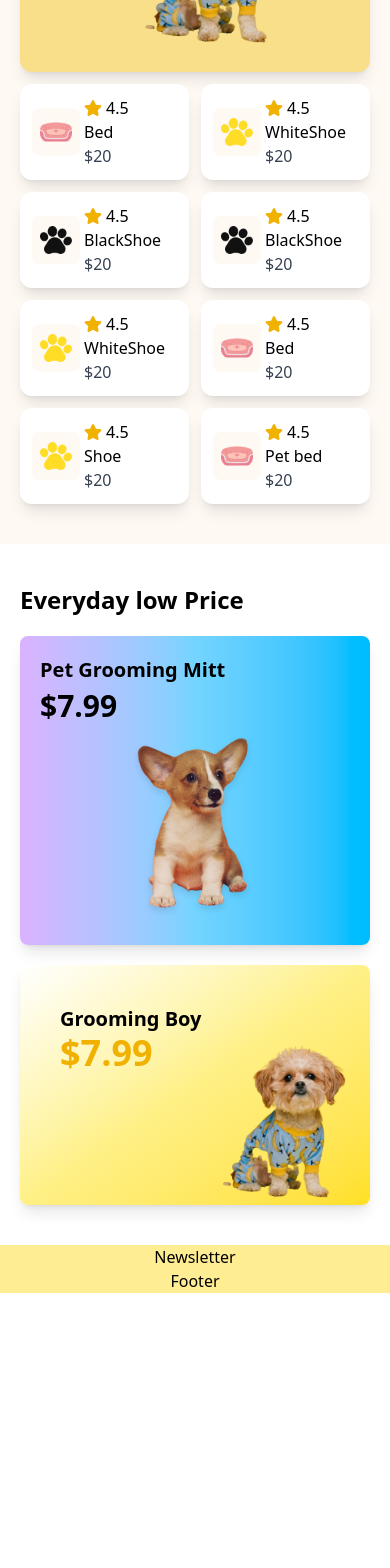
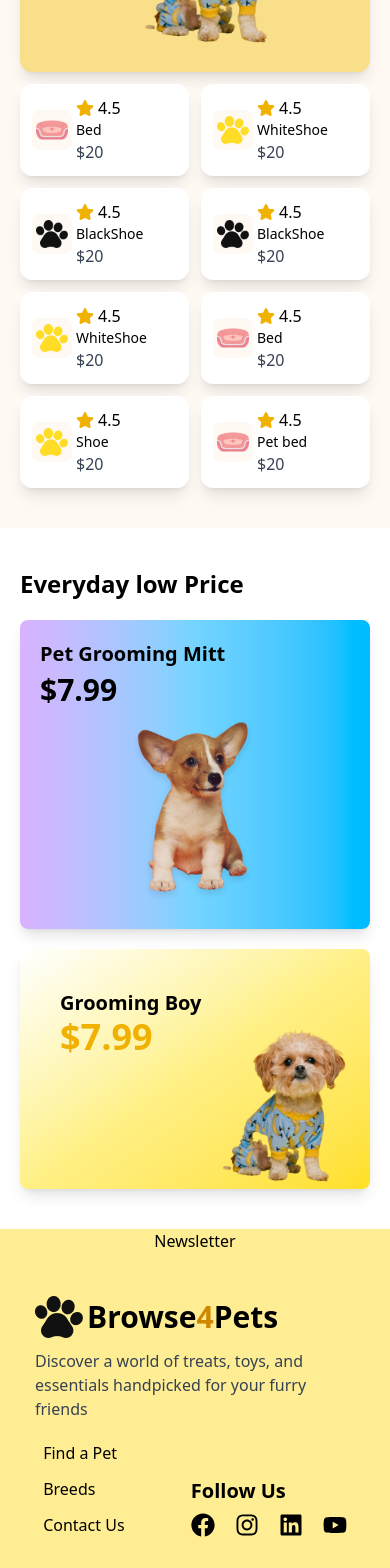
Before and after one commit to mrirakib04/landing-page-7, a React (Vite) app: page / in a window 390 px wide. Shown: the part 1620-3188 px from the top of the page. Before the commit the page ends 2913 px from the top, so only its background shows below. Built offline with nearby package versions, Linux system fonts and the light colour scheme.

Commit message:
footer added

```diff
--- a/src/components/Footer.jsx
+++ b/src/components/Footer.jsx
@@ -1,5 +1,73 @@
+import { FaFacebook, FaInstagram, FaLinkedin, FaYoutube } from "react-icons/fa";
+import footerLogo from "./../assets/img/logo-footer.png";
+
 const Footer = () => {
-  return <div>Footer</div>;
+  return (
+    <div className="w-full md:px-10 px-5 md:py-20 py-10 flex items-end gap-5 justify-around flex-wrap">
+      <div className="flex flex-col items-start gap-2">
+        <div className="flex items-center gap-1">
+          <img src={footerLogo} alt="footerLogo" />
+          <h2 className="flex items-center text-3xl font-semibold">
+            Browse<p className="text-yellow-600">4</p>Pets
+          </h2>
+        </div>
+        <p className="text-base max-w-80 text-gray-700">
+          Discover a world of treats, toys, and essentials handpicked for your
+          furry friends
+        </p>
+      </div>
+      <ul className="flex flex-col items-start gap-3 font-medium">
+        <li>
+          <a className="hover:text-yellow-700 duration-300" href="#FindPet">
+            Find a Pet
+          </a>
+        </li>
+        <li>
+          <a className="hover:text-yellow-700 duration-300" href="#Breeds">
+            Breeds
+          </a>
+        </li>
+        <li>
+          <a className="hover:text-yellow-700 duration-300" href="#Contact">
+            Contact Us
+          </a>
+        </li>
+      </ul>
+      <div className="flex flex-col items-start gap-2">
+        <h3 className="text-xl font-semibold">Follow Us</h3>
+        <div className="flex items-center gap-5 text-2xl text-black">
+          <a
+            href=""
+            className="hover:text-blue-700 duration-300"
+            target="_blank"
+          >
+            <FaFacebook></FaFacebook>
+          </a>
+          <a
+            href=""
+            className="hover:text-pink-700 duration-300"
+            target="_blank"
+          >
+            <FaInstagram></FaInstagram>
+          </a>
+          <a
+            href=""
+            className="hover:text-sky-700 duration-300"
+            target="_blank"
+          >
+            <FaLinkedin></FaLinkedin>
+          </a>
+          <a
+            href=""
+            className="hover:text-red-700 duration-300"
+            target="_blank"
+          >
+            <FaYoutube></FaYoutube>
+          </a>
+        </div>
+      </div>
+    </div>
+  );
 };
 
 export default Footer;
--- a/src/components/Trending.jsx
+++ b/src/components/Trending.jsx
@@ -29,7 +29,7 @@ const Trending = () => {
         </div>
         <div className="p-3 col-span-1 bg-white rounded-xl shadow-lg flex items-center gap-1">
           <img
-            className="md:max-h-16 max-h-12 h-full md:max-w-16 max-w-12 w-full object-cover sm:p-3 p-2 rounded-lg bg-[#FFF9F4]"
+            className="md:max-h-16 max-h-10 h-full md:max-w-16 max-w-10 w-full object-cover sm:p-3 p-1 rounded-lg bg-[#FFF9F4]"
             src={bed}
             alt="bed"
           />
@@ -38,13 +38,13 @@ const Trending = () => {
               <FaStar className="text-lg text-yellow-500"></FaStar>
               4.5
             </p>
-            <h4 className="md:text-lg text-base font-medium">Bed</h4>
+            <h4 className="md:text-lg text-sm font-medium">Bed</h4>
             <p className="font-medium text-gray-700">$20</p>
           </div>
         </div>
         <div className="p-3 col-span-1 bg-white rounded-xl shadow-lg flex items-center gap-1">
           <img
-            className="md:max-h-16 max-h-12 h-full md:max-w-16 max-w-12 w-full object-cover sm:p-3 p-2 rounded-lg bg-[#FFF9F4]"
+            className="md:max-h-16 max-h-10 h-full md:max-w-16 max-w-10 w-full object-cover sm:p-3 p-1 rounded-lg bg-[#FFF9F4]"
             src={BlackShoe}
             alt="BlackShoe"
           />
@@ -53,13 +53,13 @@ const Trending = () => {
               <FaStar className="text-lg text-yellow-500"></FaStar>
               4.5
             </p>
-            <h4 className="md:text-lg text-base font-medium">WhiteShoe</h4>
+            <h4 className="md:text-lg text-sm font-medium">WhiteShoe</h4>
             <p className="font-medium text-gray-700">$20</p>
           </div>
         </div>
         <div className="p-3 col-span-1 bg-white rounded-xl shadow-lg flex items-center gap-1">
           <img
-            className="md:max-h-16 max-h-12 h-full md:max-w-16 max-w-12 w-full object-cover sm:p-3 p-2 rounded-lg bg-[#FFF9F4]"
+            className="md:max-h-16 max-h-10 h-full md:max-w-16 max-w-10 w-full object-cover sm:p-3 p-1 rounded-lg bg-[#FFF9F4]"
             src={WhiteShoe}
             alt="WhiteShoe"
           />
@@ -68,13 +68,13 @@ const Trending = () => {
               <FaStar className="text-lg text-yellow-500"></FaStar>
               4.5
             </p>
-            <h4 className="md:text-lg text-base font-medium">BlackShoe</h4>
+            <h4 className="md:text-lg text-sm font-medium">BlackShoe</h4>
             <p className="font-medium text-gray-700">$20</p>
           </div>
         </div>
         <div className="p-3 col-span-1 bg-white rounded-xl shadow-lg flex items-center gap-1">
           <img
-            className="md:max-h-16 max-h-12 h-full md:max-w-16 max-w-12 w-full object-cover sm:p-3 p-2 rounded-lg bg-[#FFF9F4]"
+            className="md:max-h-16 max-h-10 h-full md:max-w-16 max-w-10 w-full object-cover sm:p-3 p-1 rounded-lg bg-[#FFF9F4]"
             src={WhiteShoe}
             alt="WhiteShoe"
           />
@@ -83,13 +83,13 @@ const Trending = () => {
               <FaStar className="text-lg text-yellow-500"></FaStar>
               4.5
             </p>
-            <h4 className="md:text-lg text-base font-medium">BlackShoe</h4>
+            <h4 className="md:text-lg text-sm font-medium">BlackShoe</h4>
             <p className="font-medium text-gray-700">$20</p>
           </div>
         </div>
         <div className="p-3 col-span-1 bg-white rounded-xl shadow-lg flex items-center gap-1">
           <img
-            className="md:max-h-16 max-h-12 h-full md:max-w-16 max-w-12 w-full object-cover sm:p-3 p-2 rounded-lg bg-[#FFF9F4]"
+            className="md:max-h-16 max-h-10 h-full md:max-w-16 max-w-10 w-full object-cover sm:p-3 p-1 rounded-lg bg-[#FFF9F4]"
             src={BlackShoe}
             alt="BlackShoe"
           />
@@ -98,13 +98,13 @@ const Trending = () => {
               <FaStar className="text-lg text-yellow-500"></FaStar>
               4.5
             </p>
-            <h4 className="md:text-lg text-base font-medium">WhiteShoe</h4>
+            <h4 className="md:text-lg text-sm font-medium">WhiteShoe</h4>
             <p className="font-medium text-gray-700">$20</p>
           </div>
         </div>
         <div className="p-3 col-span-1 bg-white rounded-xl shadow-lg flex items-center gap-1">
           <img
-            className="md:max-h-16 max-h-12 h-full md:max-w-16 max-w-12 w-full object-cover sm:p-3 p-2 rounded-lg bg-[#FFF9F4]"
+            className="md:max-h-16 max-h-10 h-full md:max-w-16 max-w-10 w-full object-cover sm:p-3 p-1 rounded-lg bg-[#FFF9F4]"
             src={bed}
             alt="bed"
           />
@@ -113,13 +113,13 @@ const Trending = () => {
               <FaStar className="text-lg text-yellow-500"></FaStar>
               4.5
             </p>
-            <h4 className="md:text-lg text-base font-medium">Bed</h4>
+            <h4 className="md:text-lg text-sm font-medium">Bed</h4>
             <p className="font-medium text-gray-700">$20</p>
           </div>
         </div>
         <div className="p-3 lg:col-span-1 bg-white rounded-xl shadow-lg flex items-center gap-1">
           <img
-            className="md:max-h-16 max-h-12 h-full md:max-w-16 max-w-12 w-full object-cover sm:p-3 p-2 rounded-lg bg-[#FFF9F4]"
+            className="md:max-h-16 max-h-10 h-full md:max-w-16 max-w-10 w-full object-cover sm:p-3 p-1 rounded-lg bg-[#FFF9F4]"
             src={BlackShoe}
             alt="BlackShoe"
           />
@@ -128,13 +128,13 @@ const Trending = () => {
               <FaStar className="text-lg text-yellow-500"></FaStar>
               4.5
             </p>
-            <h4 className="md:text-lg text-base font-medium">Shoe</h4>
+            <h4 className="md:text-lg text-sm font-medium">Shoe</h4>
             <p className="font-medium text-gray-700">$20</p>
           </div>
         </div>
         <div className="p-3 lg:col-span-1 bg-white rounded-xl shadow-lg flex items-center gap-1">
           <img
-            className="md:max-h-16 max-h-12 h-full md:max-w-16 max-w-12 w-full object-cover sm:p-3 p-2 rounded-lg bg-[#FFF9F4]"
+            className="md:max-h-16 max-h-10 h-full md:max-w-16 max-w-10 w-full object-cover sm:p-3 p-1 rounded-lg bg-[#FFF9F4]"
             src={bed}
             alt="bed"
           />
@@ -143,13 +143,13 @@ const Trending = () => {
               <FaStar className="text-lg text-yellow-500"></FaStar>
               4.5
             </p>
-            <h4 className="md:text-lg text-base font-medium">Pet bed</h4>
+            <h4 className="md:text-lg text-sm font-medium">Pet bed</h4>
             <p className="font-medium text-gray-700">$20</p>
           </div>
         </div>
         <div className="lg:flex hidden p-3 lg:col-span-1 bg-white rounded-xl shadow-lg items-center gap-1">
           <img
-            className="md:max-h-16 max-h-12 h-full md:max-w-16 max-w-12 w-full object-cover sm:p-3 p-2 rounded-lg bg-[#FFF9F4]"
+            className="md:max-h-16 max-h-10 h-full md:max-w-16 max-w-10 w-full object-cover sm:p-3 p-1 rounded-lg bg-[#FFF9F4]"
             src={WhiteShoe}
             alt="WhiteShoe"
           />
@@ -158,7 +158,7 @@ const Trending = () => {
               <FaStar className="text-lg text-yellow-500"></FaStar>
               4.5
             </p>
-            <h4 className="md:text-lg text-base font-medium">Pet Shoe</h4>
+            <h4 className="md:text-lg text-sm font-medium">Pet Shoe</h4>
             <p className="font-medium text-gray-700">$20</p>
           </div>
         </div>
```
